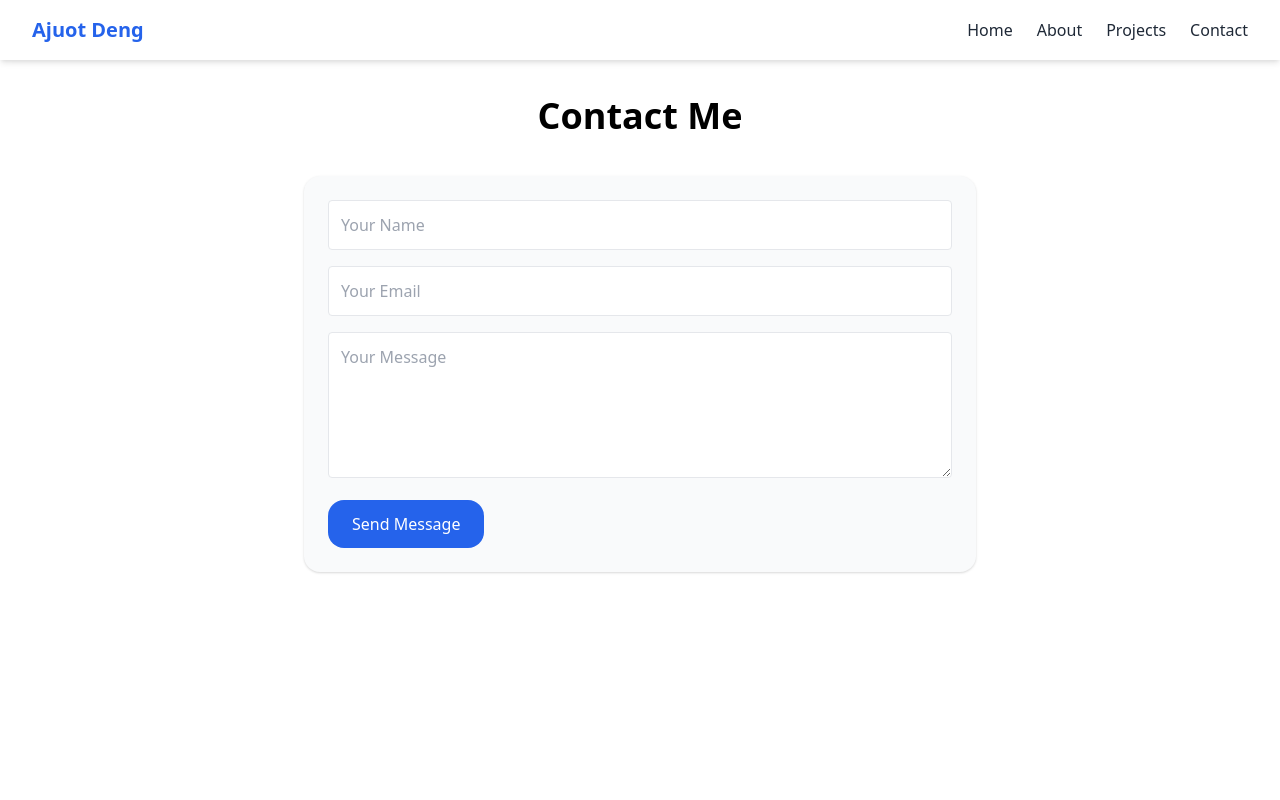
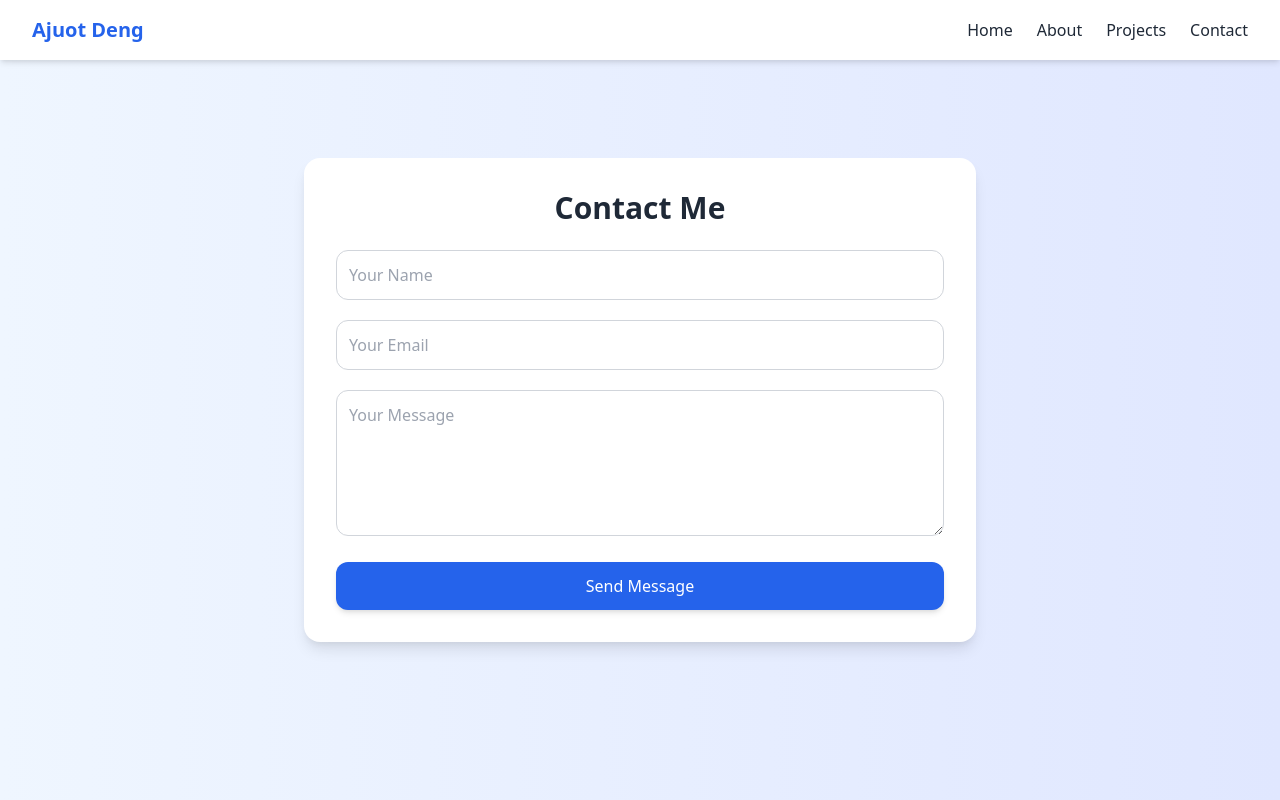
Before and after one commit to Ajuotdeng/portfolio-site, a React (Create React App) app: page /contact in a window 1280 px wide. Shown: the top 800 px of the page. Built offline with nearby package versions, Linux system fonts and the light colour scheme.

Commit message:
updated the contact form

```diff
--- a/src/components/Contact.jsx
+++ b/src/components/Contact.jsx
@@ -12,15 +12,14 @@ export default function Contact() {
   const handleSubmit = async (e) => {
     e.preventDefault();
     try {
-      const response = await fetch('/http://0.0.0.0/0:5000/contact', {
+      const response = await  fetch('http://localhost:5000/contact', {
   method: 'POST',
   headers: { 'Content-Type': 'application/json' },
   body: JSON.stringify(formData),
-    })
+      });
+
 
       const result = await response.json();
-      console.log('Server response:', result);
-
       if (response.ok) {
         setSuccess(true);
         setResponseMessage(result.message || 'Message sent successfully!');
@@ -28,30 +27,28 @@ export default function Contact() {
         setSuccess(false);
         setResponseMessage(result.message || 'Something went wrong.');
       }
-
     } catch (error) {
       console.error('Error:', error);
       setSuccess(false);
       setResponseMessage('Failed to connect to server.');
     }
-
     setFormData({ name: '', email: '', message: '' });
   };
 
   return (
-    <section className="min-h-screen p-8 pt-24 bg-white">
-      <h2 className="mb-10 text-3xl font-bold text-center md:text-4xl">Contact Me</h2>
-      <form
-        onSubmit={handleSubmit}
-        className="max-w-2xl p-6 mx-auto space-y-4 shadow bg-gray-50 rounded-2xl"
-      >
+    <section className="flex items-center justify-center min-h-screen p-6 bg-gradient-to-r from-blue-50 to-indigo-100">
+      <div className="w-full max-w-2xl p-8 bg-white shadow-lg rounded-2xl">
+        <h2 className="mb-6 text-3xl font-bold text-center text-gray-800">
+          Contact Me
+        </h2>
+        <form onSubmit={handleSubmit} className="space-y-5">
           <input
             type="text"
             name="name"
             placeholder="Your Name"
             value={formData.name}
             onChange={handleChange}
-          className="w-full p-3 border rounded"
+            className="w-full p-3 border border-gray-300 rounded-xl focus:ring-2 focus:ring-blue-500 focus:outline-none"
             required
           />
           <input
@@ -60,7 +57,7 @@ export default function Contact() {
             placeholder="Your Email"
             value={formData.email}
             onChange={handleChange}
-          className="w-full p-3 border rounded"
+            className="w-full p-3 border border-gray-300 rounded-xl focus:ring-2 focus:ring-blue-500 focus:outline-none"
             required
           />
           <textarea
@@ -69,23 +66,27 @@ export default function Contact() {
             rows="5"
             value={formData.message}
             onChange={handleChange}
-          className="w-full p-3 border rounded"
+            className="w-full p-3 border border-gray-300 rounded-xl focus:ring-2 focus:ring-blue-500 focus:outline-none"
             required
           />
           <button
             type="submit"
-          className="px-6 py-3 text-white bg-blue-600 rounded-2xl hover:bg-blue-700"
+            className="w-full py-3 font-medium text-white transition bg-blue-600 shadow-md rounded-xl hover:bg-blue-700"
           >
             Send Message
           </button>
         </form>
 
-      {/* Display server response dynamically */}
         {responseMessage && (
-        <p className={`mt-4 text-center ${success ? 'text-green-600' : 'text-red-600'}`}>
+          <p
+            className={`mt-4 text-center font-medium ${
+              success ? 'text-green-600' : 'text-red-600'
+            }`}
+          >
             {responseMessage}
           </p>
         )}
+      </div>
     </section>
   );
 }
```
Also changed, not shown: 2 other files (tests, documents, lock files or other folders). Lines whose indentation alone changed are shown as unchanged.
